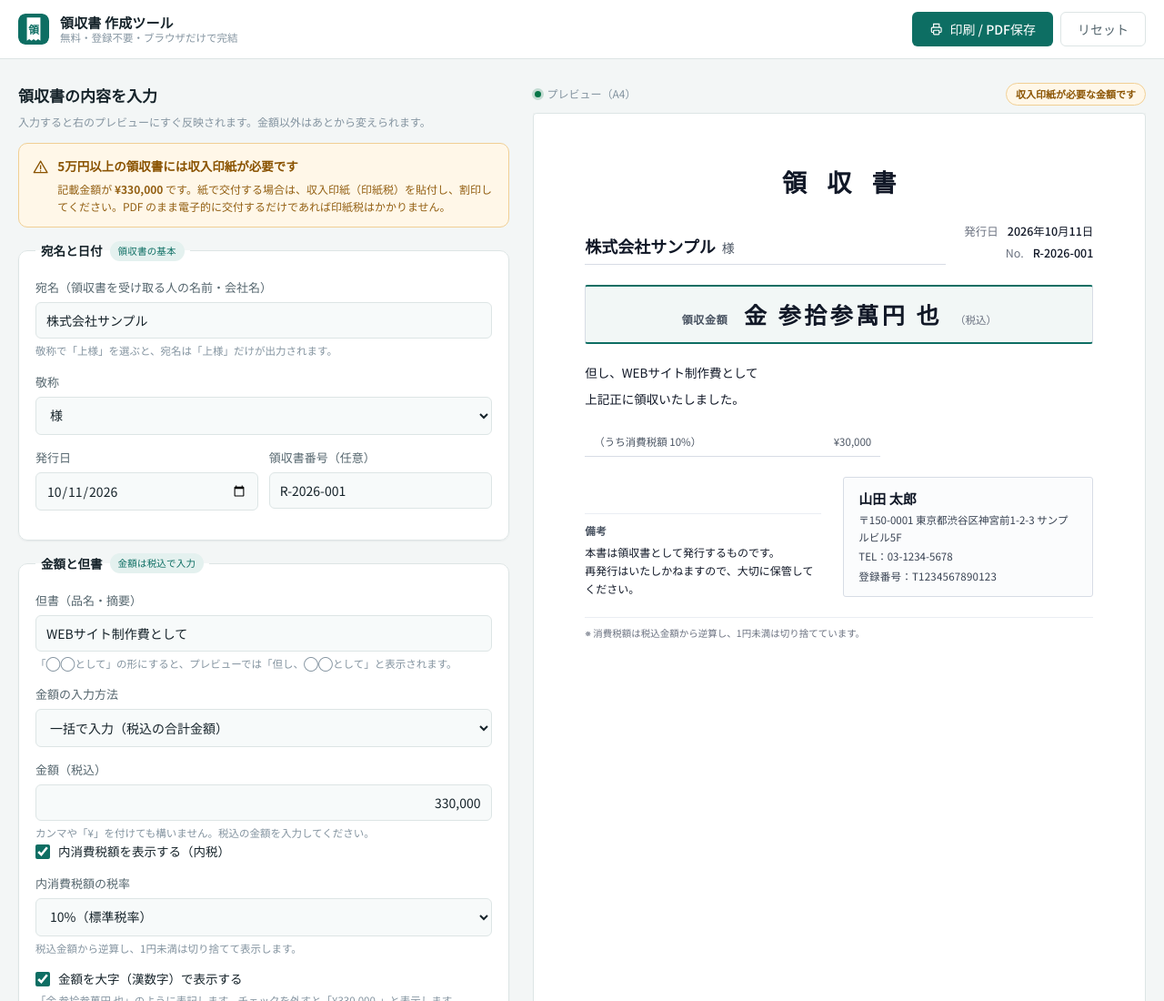
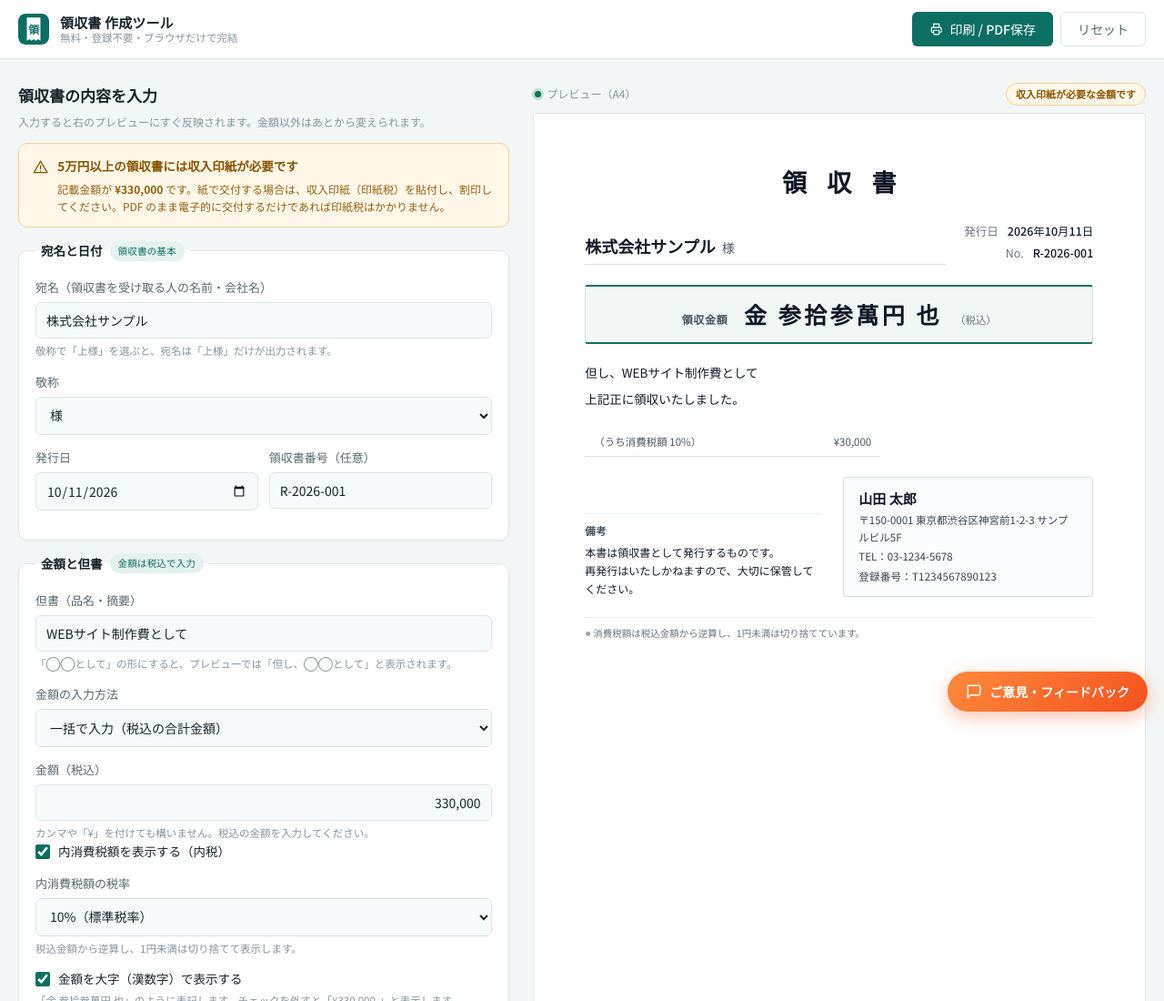
Before and after one commit to reveriel/ryoshusho-pdf, a plain HTML site: page index.html in a window 1280 px wide. Shown: the top 1100 px of the page at 91% size. Drawn offline with Linux system fonts and the light colour scheme.

Commit message:
添加右下角反馈悬浮按钮(FAB)，反馈入口更醒目

```diff
--- a/index.html
+++ b/index.html
@@ -447,5 +447,10 @@
 </footer>
 
 <script src="script.js"></script>
+<!-- フィードバックFAB（右下固定・常時表示） -->
+<a href="https://docs.google.com/forms/d/e/1FAIpQLSfHGUfgAlViT3TFiVtJi_EpJ4ioUpd9oGyaJ7rehEV-gBH_PA/viewform?usp=pp_url&amp;entry.1745177199=%E9%A0%98%E5%8F%8E%E6%9B%B8" target="_blank" rel="noopener" class="feedback-fab" aria-label="ご意見・フィードバックを送る">
+  <svg viewBox="0 0 24 24" fill="none" stroke="currentColor" stroke-width="2" stroke-linecap="round" stroke-linejoin="round" aria-hidden="true"><path d="M21 15a2 2 0 0 1-2 2H7l-4 4V5a2 2 0 0 1 2-2h14a2 2 0 0 1 2 2z"/></svg>
+  <span>ご意見・フィードバック</span>
+</a>
 </body>
 </html>
--- a/style.css
+++ b/style.css
@@ -903,3 +903,35 @@
   .share-btn { flex: 1 1 calc(50% - 4px); font-size: 13px; padding: 10px 10px; }
   .share-btn span { white-space: normal; }
 }
+
+/* ===== フィードバックFAB（右下固定・常時表示） ===== */
+.feedback-fab {
+  position: fixed;
+  right: 18px;
+  bottom: 18px;
+  z-index: 10000;
+  display: inline-flex;
+  align-items: center;
+  gap: 8px;
+  padding: 13px 20px;
+  background: linear-gradient(135deg, #ff8a3d, #f4511e);
+  color: #fff !important;
+  border-radius: 999px;
+  box-shadow: 0 6px 20px rgba(244, 81, 30, 0.35);
+  font-size: 14px;
+  font-weight: 700;
+  line-height: 1;
+  text-decoration: none !important;
+  transition: transform 0.15s ease, box-shadow 0.15s ease;
+}
+.feedback-fab:hover {
+  transform: translateY(-3px);
+  box-shadow: 0 10px 28px rgba(244, 81, 30, 0.45);
+  color: #fff !important;
+}
+.feedback-fab:focus-visible { outline: 3px solid rgba(244, 81, 30, 0.5); outline-offset: 2px; }
+.feedback-fab svg { width: 18px; height: 18px; flex: none; }
+@media (max-width: 600px) {
+  .feedback-fab { right: 14px; bottom: 14px; padding: 11px 16px; font-size: 13px; }
+  .feedback-fab svg { width: 16px; height: 16px; }
+}
```
